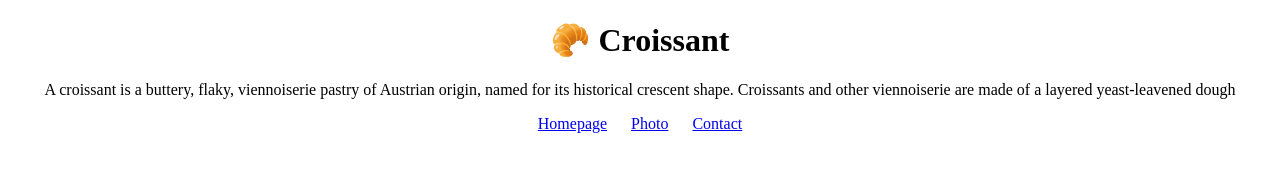
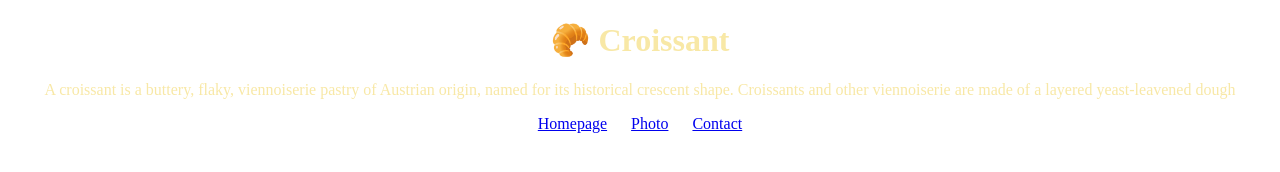
Before and after one commit to asyashenri/Croissant, a plain HTML site: page index.html in a window 1280 px wide. Drawn offline with Linux system fonts and the light colour scheme.

Commit message:
adding body color

```diff
--- a/croissant.css
+++ b/croissant.css
@@ -20,3 +20,7 @@ img {
 a:visited {
   color: forestgreen;
 }
+
+body {
+  color: #f8e8a6;
+}
```
